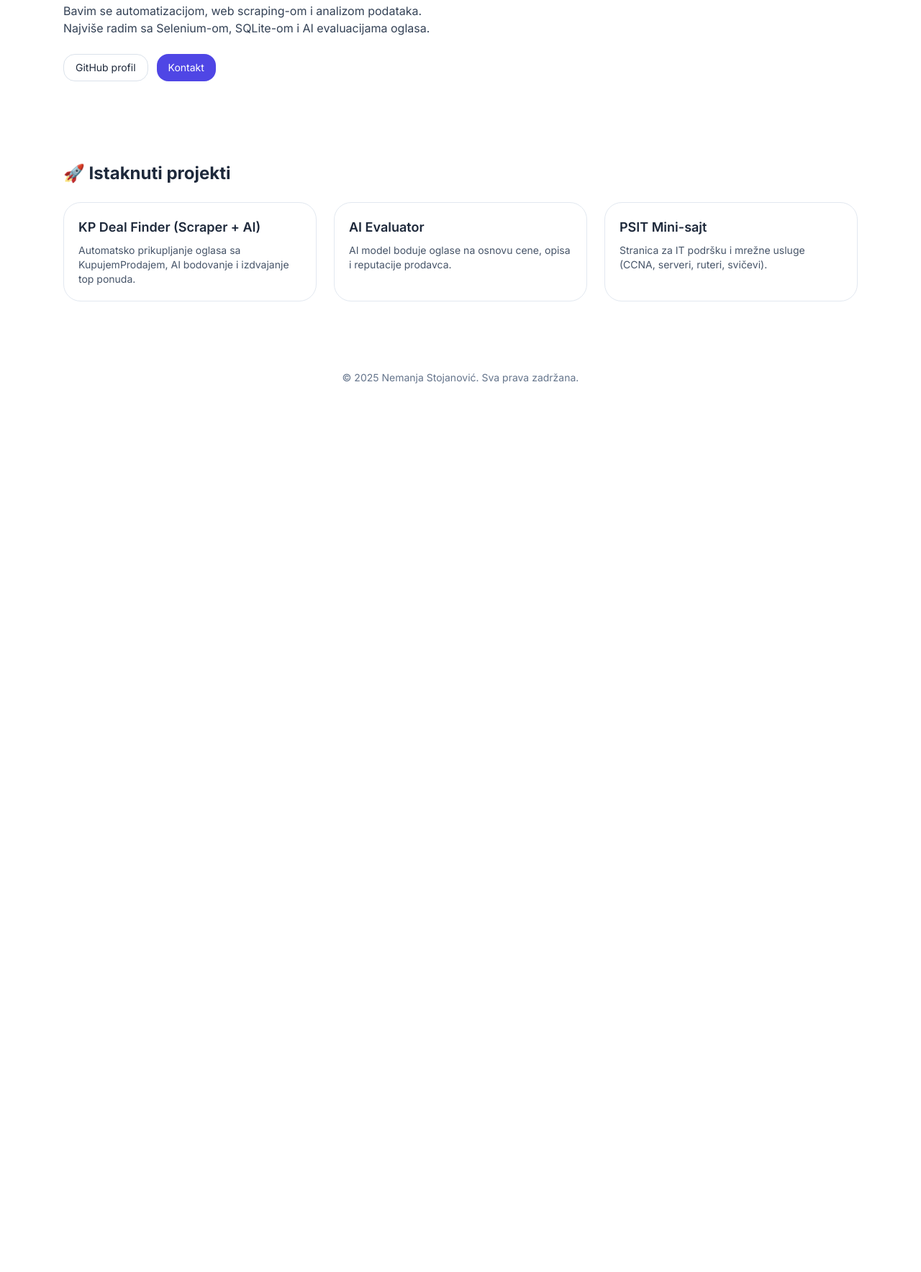
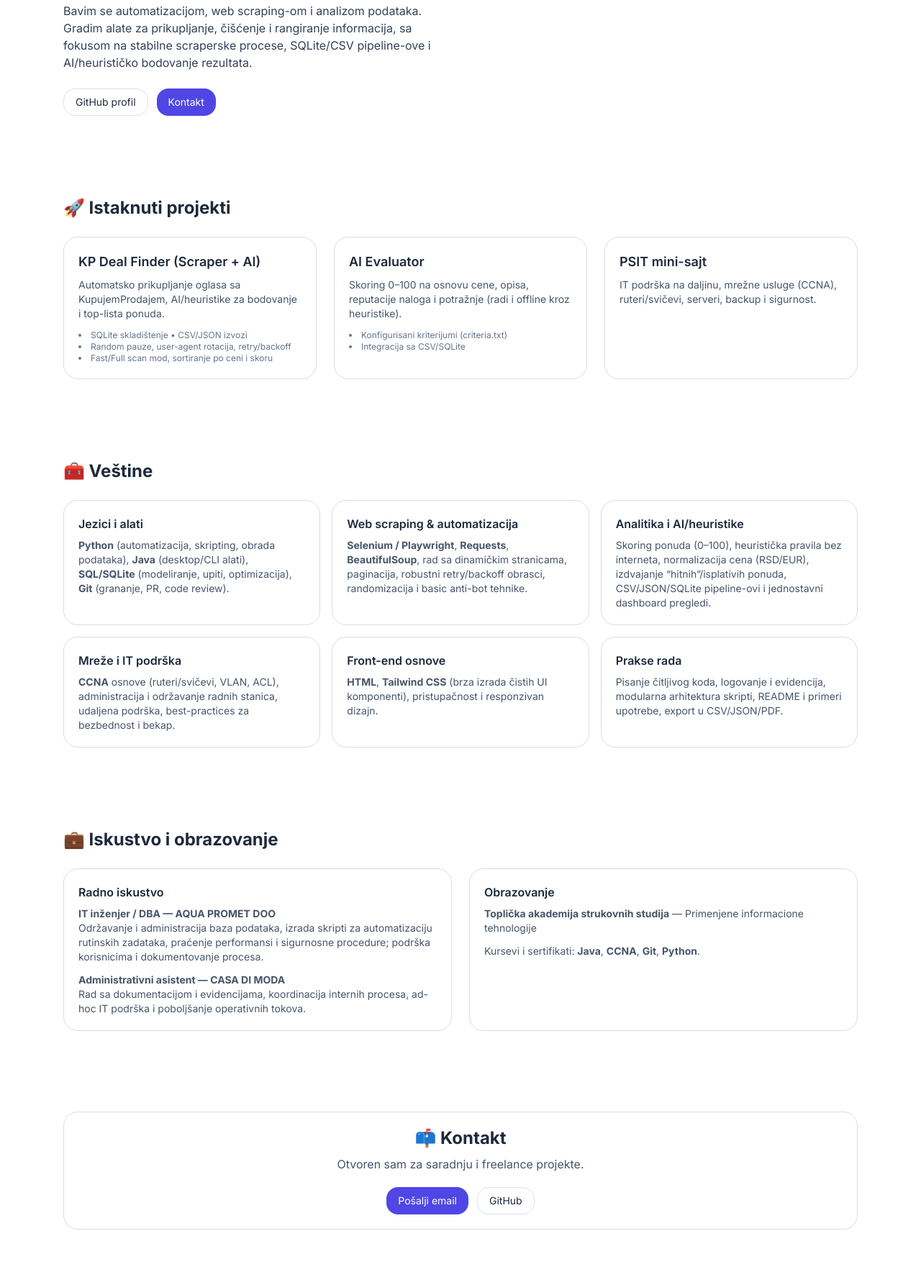
Before and after one commit to Neicle/neicle.github.io, a plain HTML site: page index.html in a window 1280 px wide. Shown: the part 210-1978 px from the top of the page at 72% size. Before the commit the page ends 800 px from the top, so only its background shows below. Drawn offline with nearby package versions, Linux system fonts and the light colour scheme.

Commit message:
feat: portfolio (vestine, iskustvo, kontakt)

```diff
--- a/index.html
+++ b/index.html
@@ -13,9 +13,11 @@
     :root { color-scheme: light dark; }
     html { scroll-behavior: smooth; }
     body { font-family: Inter, system-ui, -apple-system, Segoe UI, Roboto, Ubuntu, Cantarell, Noto Sans, "Helvetica Neue", Arial; }
+    .card { border-radius: 1.25rem; border: 1px solid rgba(100,116,139,.25); padding: 1.25rem; }
   </style>
 </head>
 <body class="bg-white text-slate-800 dark:bg-slate-950 dark:text-slate-100">
+  <!-- Header -->
   <header class="sticky top-0 z-40 backdrop-blur border-b border-slate-200/60 dark:border-slate-800/60">
     <div class="max-w-6xl mx-auto px-4 sm:px-6 py-3 flex items-center justify-between">
       <a href="#" class="text-lg font-extrabold tracking-tight">NS<span class="text-indigo-500">·</span>Portfolio</a>
@@ -29,12 +31,16 @@
     </div>
   </header>
 
+  <!-- Hero -->
   <section class="max-w-6xl mx-auto px-4 sm:px-6 py-14">
     <div class="grid md:grid-cols-2 gap-8 items-center">
       <div>
         <h1 class="text-4xl md:text-5xl font-extrabold leading-tight tracking-tight">Nemanja Stojanović</h1>
         <p class="mt-3 text-lg text-slate-600 dark:text-slate-300">IT inženjer • Administracija baza • Python & Java • CCNA</p>
-        <p class="mt-4 text-slate-700 dark:text-slate-300">Bavim se automatizacijom, web scraping-om i analizom podataka. Najviše radim sa Selenium-om, SQLite-om i AI evaluacijama oglasa.</p>
+        <p class="mt-4 text-slate-700 dark:text-slate-300">
+          Bavim se automatizacijom, web scraping-om i analizom podataka. Gradim alate za prikupljanje, čišćenje i rangiranje informacija,
+          sa fokusom na stabilne scraperske procese, SQLite/CSV pipeline-ove i AI/heurističko bodovanje rezultata.
+        </p>
         <div class="mt-6 flex flex-wrap gap-3">
           <a href="https://github.com/Neicle" class="inline-flex items-center rounded-2xl border border-slate-300/70 dark:border-slate-700 px-4 py-2 text-sm hover:bg-slate-50 dark:hover:bg-slate-900">GitHub profil</a>
           <a href="#kontakt" class="inline-flex items-center rounded-2xl bg-indigo-600 text-white px-4 py-2 text-sm hover:bg-indigo-500">Kontakt</a>
@@ -45,20 +51,130 @@
 
   <!-- Projekti -->
   <section id="projekti" class="max-w-6xl mx-auto px-4 sm:px-6 py-14">
-    <h2 class="text-2xl font-bold">🚀 Istaknuti projekti</h2>
+    <h2 class="text-2xl font-bold flex items-center gap-2">🚀 Istaknuti projekti</h2>
     <div class="mt-6 grid sm:grid-cols-2 lg:grid-cols-3 gap-6">
-      <article class="border border-slate-200 dark:border-slate-800 rounded-3xl p-5 hover:shadow-md transition-shadow">
+      <article class="card hover:shadow-md transition-shadow">
         <h3 class="font-semibold text-lg">KP Deal Finder (Scraper + AI)</h3>
-        <p class="mt-2 text-sm text-slate-600 dark:text-slate-300">Automatsko prikupljanje oglasa sa KupujemProdajem, AI bodovanje i izdvajanje top ponuda.</p>
+        <p class="mt-2 text-sm text-slate-600 dark:text-slate-300">Automatsko prikupljanje oglasa sa KupujemProdajem, AI/heuristike za bodovanje i top-lista ponuda.</p>
+        <ul class="mt-3 text-xs text-slate-500 list-disc list-inside">
+          <li>SQLite skladištenje • CSV/JSON izvozi</li>
+          <li>Random pauze, user-agent rotacija, retry/backoff</li>
+          <li>Fast/Full scan mod, sortiranje po ceni i skoru</li>
+        </ul>
+        <!-- <a href="LINK_DO_REPOA" class="mt-3 inline-block text-indigo-600 hover:text-indigo-500 text-sm">Repo</a> -->
       </article>
-      <article class="border border-slate-200 dark:border-slate-800 rounded-3xl p-5 hover:shadow-md transition-shadow">
+
+      <article class="card hover:shadow-md transition-shadow">
         <h3 class="font-semibold text-lg">AI Evaluator</h3>
-        <p class="mt-2 text-sm text-slate-600 dark:text-slate-300">AI model boduje oglase na osnovu cene, opisa i reputacije prodavca.</p>
+        <p class="mt-2 text-sm text-slate-600 dark:text-slate-300">Skoring 0–100 na osnovu cene, opisa, reputacije naloga i potražnje (radi i offline kroz heuristike).</p>
+        <ul class="mt-3 text-xs text-slate-500 list-disc list-inside">
+          <li>Konfigurisani kriterijumi (criteria.txt)</li>
+          <li>Integracija sa CSV/SQLite</li>
+        </ul>
       </article>
-      <article class="border border-slate-200 dark:border-slate-800 rounded-3xl p-5 hover:shadow-md transition-shadow">
-        <h3 class="font-semibold text-lg">PSIT Mini-sajt</h3>
-        <p class="mt-2 text-sm text-slate-600 dark:text-slate-300">Stranica za IT podršku i mrežne usluge (CCNA, serveri, ruteri, svičevi).</p>
+
+      <article class="card hover:shadow-md transition-shadow">
+        <h3 class="font-semibold text-lg">PSIT mini-sajt</h3>
+        <p class="mt-2 text-sm text-slate-600 dark:text-slate-300">IT podrška na daljinu, mrežne usluge (CCNA), ruteri/svičevi, serveri, backup i sigurnost.</p>
+        <!-- <a href="LINK" class="mt-3 inline-block text-indigo-600 hover:text-indigo-500 text-sm">Pogledaj</a> -->
       </article>
+    </div>
+  </section>
+
+  <!-- Veštine -->
+  <section id="vestine" class="max-w-6xl mx-auto px-4 sm:px-6 py-14">
+    <h2 class="text-2xl font-bold">🧰 Veštine</h2>
+
+    <div class="mt-6 grid sm:grid-cols-2 lg:grid-cols-3 gap-4">
+      <div class="card">
+        <h3 class="font-semibold">Jezici i alati</h3>
+        <p class="mt-2 text-sm text-slate-600 dark:text-slate-300">
+          <strong>Python</strong> (automatizacija, skripting, obrada podataka), <strong>Java</strong> (desktop/CLI alati),
+          <strong>SQL/SQLite</strong> (modeliranje, upiti, optimizacija), <strong>Git</strong> (grananje, PR, code review).
+        </p>
+      </div>
+
+      <div class="card">
+        <h3 class="font-semibold">Web scraping & automatizacija</h3>
+        <p class="mt-2 text-sm text-slate-600 dark:text-slate-300">
+          <strong>Selenium / Playwright</strong>, <strong>Requests</strong>, <strong>BeautifulSoup</strong>, rad sa dinamičkim stranicama,
+          paginacija, robustni retry/backoff obrasci, randomizacija i basic anti-bot tehnike.
+        </p>
+      </div>
+
+      <div class="card">
+        <h3 class="font-semibold">Analitika i AI/heuristike</h3>
+        <p class="mt-2 text-sm text-slate-600 dark:text-slate-300">
+          Skoring ponuda (0–100), heuristička pravila bez interneta, normalizacija cena (RSD/EUR), izdvajanje “hitnih”/isplativih ponuda,
+          CSV/JSON/SQLite pipeline-ovi i jednostavni dashboard pregledi.
+        </p>
+      </div>
+
+      <div class="card">
+        <h3 class="font-semibold">Mreže i IT podrška</h3>
+        <p class="mt-2 text-sm text-slate-600 dark:text-slate-300">
+          <strong>CCNA</strong> osnove (ruteri/svičevi, VLAN, ACL), administracija i održavanje radnih stanica, udaljena podrška,
+          best-practices za bezbednost i bekap.
+        </p>
+      </div>
+
+      <div class="card">
+        <h3 class="font-semibold">Front-end osnove</h3>
+        <p class="mt-2 text-sm text-slate-600 dark:text-slate-300">
+          <strong>HTML</strong>, <strong>Tailwind CSS</strong> (brza izrada čistih UI komponenti), pristupačnost i responzivan dizajn.
+        </p>
+      </div>
+
+      <div class="card">
+        <h3 class="font-semibold">Prakse rada</h3>
+        <p class="mt-2 text-sm text-slate-600 dark:text-slate-300">
+          Pisanje čitljivog koda, logovanje i evidencija, modularna arhitektura skripti, README i primeri upotrebe, export u CSV/JSON/PDF.
+        </p>
+      </div>
+    </div>
+  </section>
+
+  <!-- Iskustvo -->
+  <section id="iskustvo" class="max-w-6xl mx-auto px-4 sm:px-6 py-14">
+    <h2 class="text-2xl font-bold">💼 Iskustvo i obrazovanje</h2>
+
+    <div class="mt-6 grid md:grid-cols-2 gap-6">
+      <div class="card">
+        <h3 class="font-semibold">Radno iskustvo</h3>
+        <ul class="mt-2 text-sm text-slate-600 dark:text-slate-300 space-y-3">
+          <li>
+            <strong>IT inženjer / DBA — AQUA PROMET DOO</strong><br/>
+            Održavanje i administracija baza podataka, izrada skripti za automatizaciju rutinskih zadataka,
+            praćenje performansi i sigurnosne procedure; podrška korisnicima i dokumentovanje procesa.
+          </li>
+          <li>
+            <strong>Administrativni asistent — CASA DI MODA</strong><br/>
+            Rad sa dokumentacijom i evidencijama, koordinacija internih procesa, ad-hoc IT podrška i poboljšanje operativnih tokova.
+          </li>
+        </ul>
+      </div>
+
+      <div class="card">
+        <h3 class="font-semibold">Obrazovanje</h3>
+        <p class="mt-2 text-sm text-slate-600 dark:text-slate-300">
+          <strong>Toplička akademija strukovnih studija</strong> — Primenjene informacione tehnologije
+        </p>
+        <p class="mt-3 text-sm text-slate-600 dark:text-slate-300">
+          Kursevi i sertifikati: <strong>Java</strong>, <strong>CCNA</strong>, <strong>Git</strong>, <strong>Python</strong>.
+        </p>
+      </div>
+    </div>
+  </section>
+
+  <!-- Kontakt -->
+  <section id="kontakt" class="max-w-6xl mx-auto px-4 sm:px-6 py-14">
+    <div class="card text-center">
+      <h2 class="text-2xl font-bold">📫 Kontakt</h2>
+      <p class="mt-2 text-slate-600 dark:text-slate-300">Otvoren sam za saradnju i freelance projekte.</p>
+      <div class="mt-5 flex justify-center gap-3">
+        <a href="mailto:nemanja.s.ja95@gmail.com" class="inline-flex items-center rounded-2xl bg-indigo-600 text-white px-4 py-2 text-sm hover:bg-indigo-500">Pošalji email</a>
+        <a href="https://github.com/Neicle" class="inline-flex items-center rounded-2xl border border-slate-300/70 dark:border-slate-700 px-4 py-2 text-sm hover:bg-slate-50 dark:hover:bg-slate-900">GitHub</a>
+      </div>
     </div>
   </section>
 
@@ -67,7 +183,9 @@
   </footer>
 
   <script>
+    // footer godina
     document.getElementById('year').textContent = new Date().getFullYear();
+    // tema
     const toggle = document.getElementById('themeToggle');
     function applyTheme(t){
       document.documentElement.classList.toggle('dark', t === 'dark');
```
